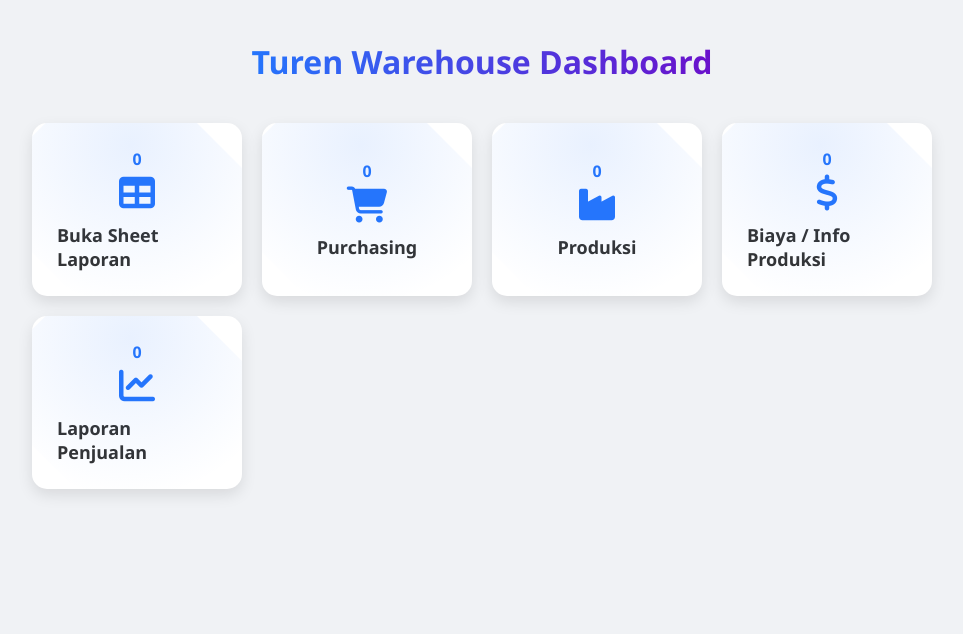
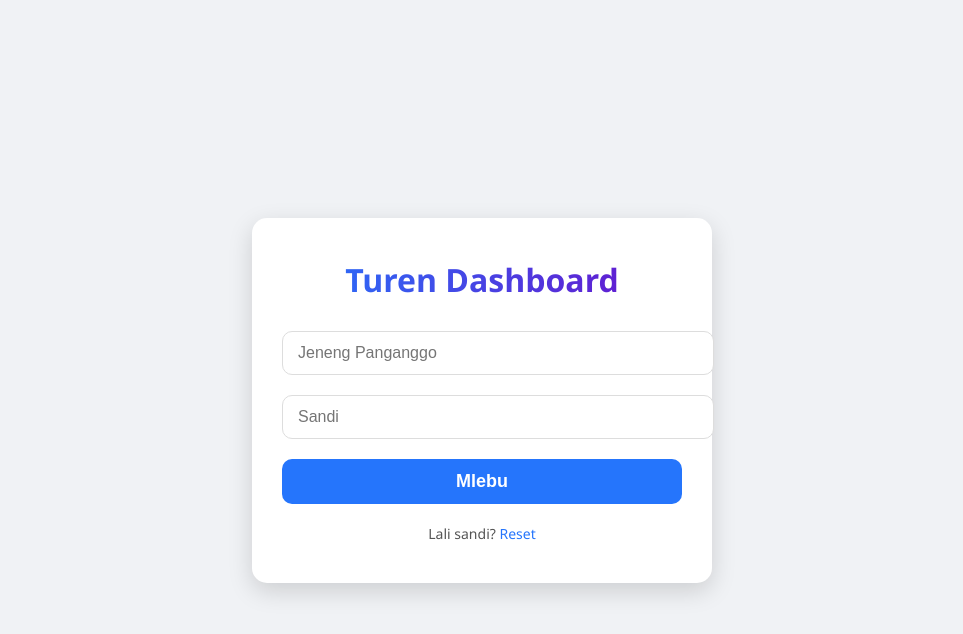
Before and after one commit to YKZIRPOLYGLOT/turen_warehouse, a plain HTML site: page index.html in a window 1280 px wide. Shown: the whole page, without its empty margins (158-1121 px from the left). Drawn offline with Linux system fonts and the light colour scheme.

Commit message:
Update index.html

```diff
--- a/index.html
+++ b/index.html
@@ -1,20 +1,94 @@
 <!DOCTYPE html>
-<html lang="en">
+<html lang="jv">
 <head>
 <meta charset="UTF-8">
 <meta name="viewport" content="width=device-width, initial-scale=1.0">
-<title>Turen Dashboard By محمد رزق ويلذاني</title>
+<title>Turen Dashboard Login</title>
 <link rel="manifest" href="manifest.json">
 <link href="https://cdnjs.cloudflare.com/ajax/libs/font-awesome/6.4.0/css/all.min.css" rel="stylesheet">
 <style>
   body {
     font-family: 'Segoe UI', Tahoma, Geneva, Verdana, sans-serif;
     background: #f0f2f5;
+    margin: 0;
+    height: 100vh;
     display: flex;
+    justify-content: center;
+    align-items: center;
+  }
+
+  /* Login container */
+  .login-container {
+    background: #fff;
+    padding: 40px 30px;
+    border-radius: 15px;
+    box-shadow: 0 8px 25px rgba(0,0,0,0.15);
+    width: 100%;
+    max-width: 400px;
+    text-align: center;
+  }
+
+  .login-title {
+    font-size: 32px;
+    font-weight: 700;
+    background: linear-gradient(90deg, #2575fc, #6a11cb);
+    -webkit-background-clip: text;
+    -webkit-text-fill-color: transparent;
+    margin-bottom: 30px;
+  }
+
+  .login-input {
+    width: 100%;
+    padding: 12px 15px;
+    margin-bottom: 20px;
+    border-radius: 10px;
+    border: 1px solid #ddd;
+    font-size: 16px;
+    outline: none;
+    transition: border 0.3s;
+  }
+
+  .login-input:focus {
+    border-color: #2575fc;
+    box-shadow: 0 0 8px rgba(37,117,252,0.2);
+  }
+
+  .login-btn {
+    width: 100%;
+    padding: 12px;
+    font-size: 18px;
+    border-radius: 10px;
+    border: none;
+    background: #2575fc;
+    color: white;
+    cursor: pointer;
+    font-weight: 600;
+    transition: background 0.3s, transform 0.2s;
+  }
+
+  .login-btn:hover {
+    background: #6a11cb;
+    transform: translateY(-2px);
+  }
+
+  .login-footer {
+    margin-top: 20px;
+    font-size: 14px;
+    color: #555;
+  }
+
+  .login-footer a {
+    color: #2575fc;
+    text-decoration: none;
+  }
+
+  /* Dashboard styles (hidden by default) */
+  .dashboard {
+    display: none;
     flex-direction: column;
     align-items: center;
     padding: 40px 20px;
-    margin: 0;
+    width: 100%;
     height: 100vh;
     overflow: hidden;
   }
@@ -145,6 +219,19 @@
 </head>
 <body>
 
+<!-- Login Screen -->
+<div class="login-container" id="loginScreen">
+  <div class="login-title">Turen Dashboard</div>
+  <input type="text" placeholder="Jeneng Panganggo" class="login-input" id="username">
+  <input type="password" placeholder="Sandi" class="login-input" id="password">
+  <button class="login-btn" onclick="login()">Mlebu</button>
+  <div class="login-footer">
+    Lali sandi? <a href="#">Reset</a>
+  </div>
+</div>
+
+<!-- Dashboard (hidden initially) -->
+<div class="dashboard" id="dashboard">
   <div class="title">Turen Warehouse Dashboard</div>
 
   <button class="install-btn" id="installBtn" style="display:none;">Install Turen Dashboard</button>
@@ -176,8 +263,28 @@
     <button id="back-btn" onclick="closeIframe()">← Back to Dashboard</button>
     <iframe id="iframe" src=""></iframe>
   </div>
+</div>
 
 <script>
+  // Login logic
+  function login() {
+    const username = document.getElementById('username').value.trim();
+    const password = document.getElementById('password').value.trim();
+
+    if(username === "" || password === "") {
+      alert("Mangga isi jeneng panganggo lan sandi");
+      return;
+    }
+
+    if(username === "GudangTuren" && password === "BismiLLAH114neverfail") {
+      // hide login, show dashboard
+      document.getElementById('loginScreen').style.display = 'none';
+      document.getElementById('dashboard').style.display = 'flex';
+    } else {
+      alert("Jeneng panganggo utawa sandi salah!");
+    }
+  }
+
   // PWA install
   if ('serviceWorker' in navigator) {
     navigator.serviceWorker.register('service-worker.js')
@@ -205,11 +312,9 @@
   const iframe = document.getElementById('iframe');
 
   function openLink(url, el){
-    // Increment counter
     const counterDiv = el.querySelector('.counter');
     counterDiv.textContent = parseInt(counterDiv.textContent) + 1;
 
-    // Open Google Forms/Sheets in browser
     if(url.includes("docs.google.com") || url.includes("forms.gle")){
       window.open(url, "_blank", "noopener");
     } else {
```
Lines whose indentation alone changed are shown as unchanged.
